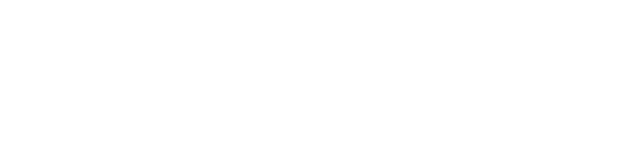
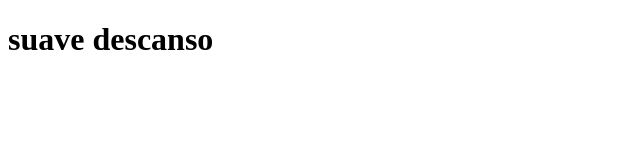
Before and after one commit to emanuele776/suave-descanso, a plain HTML site: page index.html in a window 1280 px wide. Shown: the whole page, without its empty margins (0-640 px from the left). Drawn offline with Linux system fonts and the light colour scheme.

Commit message:
crea estructura inicial

```diff
--- a/index.html
+++ b/index.html
@@ -3,10 +3,10 @@
 <head>
     <meta charset="UTF-8">
     <meta name="viewport" content="width=device-width, initial-scale=1.0">
-    <title>sueve descanso</tietle>
+    <title>sueve descanso</title>
     <link rel="stylesheet" href="style.css">
 </head>
 <body>
-    <h1></h1>
+    <h1>suave descanso</h1>
 </body>
 </html>
```
